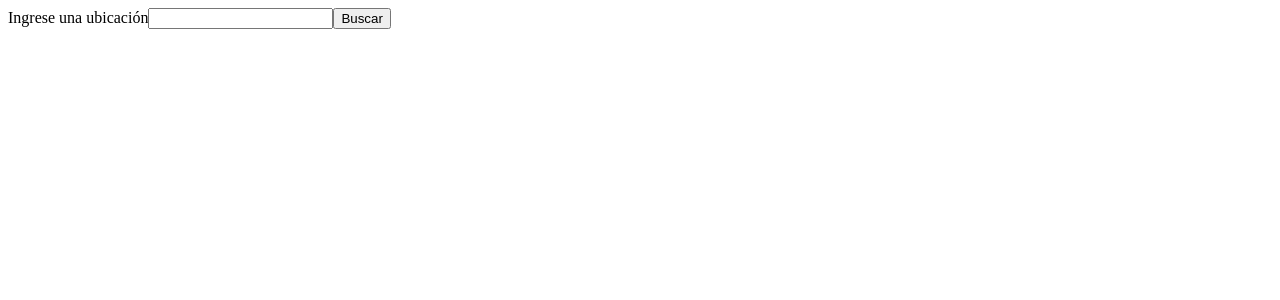
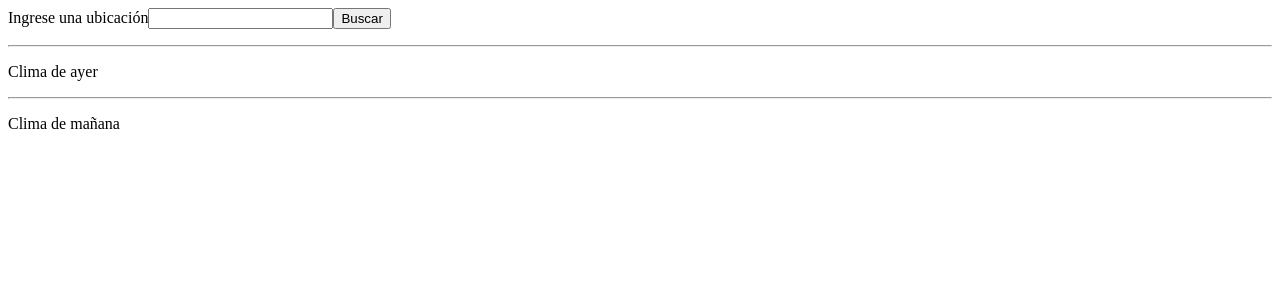
Before and after one commit to mostazzita/weatherApp, a React (Vite) app: page / in a window 1280 px wide. Shown: the top 300 px of the page. Built offline with nearby package versions, Linux system fonts and the light colour scheme.

Commit message:
ahora se puede mostrar información sobre el clima de ayer y del clima de mañana

```diff
--- a/src/App.jsx
+++ b/src/App.jsx
@@ -9,7 +9,7 @@ function App() {
     e.preventDefault()
 
     try {
-    const response = await fetch(`https://weather.visualcrossing.com/VisualCrossingWebServices/rest/services/timeline/${location}?unitGroup=metric&key=Y25YYAL25FWSHQ2Y73MYKPR2E&contentType=json`, {
+    const response = await fetch(`https://weather.visualcrossing.com/VisualCrossingWebServices/rest/services/timeline/${location}/${"2025-06-22"}/${"2025-06-24"}?unitGroup=metric&key=Y25YYAL25FWSHQ2Y73MYKPR2E&contentType=json`, {
       method: 'GET',
       headers: {
         'Content-Type': 'application/json',
@@ -43,7 +43,16 @@ function App() {
       <p>{weatherInfo ? `${weatherInfo.currentConditions.temp} ºC` : null}</p>
       <p>{weatherInfo ? `Windspeed: ${weatherInfo.currentConditions.windspeed}` : null}</p>
       <p>{weatherInfo ? weatherInfo.currentConditions.conditions : null}</p>
-
+      <hr />
+      <p>Clima de ayer</p>
+      <p>{weatherInfo ? `${weatherInfo.days[0].temp} ºC` : null}</p>
+      <p>{weatherInfo ? `Windspeed: ${weatherInfo.days[0].windspeed}` : null}</p>
+      <p>{weatherInfo ? weatherInfo.days[0].conditions : null}</p>
+      <hr />
+      <p>Clima de mañana</p>
+      <p>{weatherInfo ? `${weatherInfo.days[1].temp} ºC` : null}</p>
+      <p>{weatherInfo ? `Windspeed: ${weatherInfo.days[1].windspeed}` : null}</p>
+      <p>{weatherInfo ? weatherInfo.days[1].conditions : null}</p>
     </>
   )
 }
```
